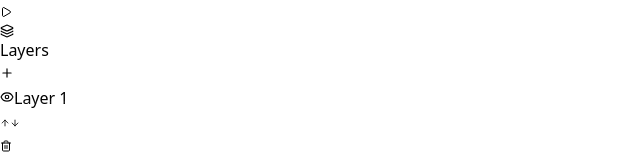
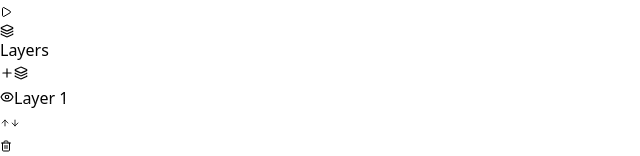
Before and after one commit to Koteyka371/mc-texture-editor, a React (Vite) app: page / in a window 1280 px wide. Shown: the part 940-1096 px from the top of the page, without its empty margins (0-640 px from the left). Built offline with nearby package versions, Linux system fonts and the light colour scheme.

Commit message:
Поменял местами Eraser/Picker (2/3) и добавил Merge Down

```diff
--- a/src/App.jsx
+++ b/src/App.jsx
@@ -288,13 +288,13 @@ export default function App() {
   const [rotationAngle, setRotationAngle] = useState(0);
   const [showHotkeys, setShowHotkeys] = useState(false);
 
-  // --- Горячие клавиши (с настройкой пользователя) ---
+  // --- Hotkeys (with user settings) ---
   const defaultHotkeys = {
     undo: 'ctrl+z',
     redo: 'ctrl+shift+z',
     pencil: '1',
-    picker: '2',
-    eraser: '3',
+    picker: '3',
+    eraser: '2',
     replace: '4',
     marquee: 'm',
     pan: 'h',
@@ -659,6 +659,32 @@ export default function App() {
   function deleteActiveLayer() {
       if (layers.length <= 1) { alert("Cannot delete the last layer!"); return; }
       removeLayer(activeLayerId);
+  }
+
+  function mergeDown() {
+      if (activeLayerIndex >= layers.length - 1) {
+          alert("Cannot merge - this is the bottom layer!");
+          return;
+      }
+      pushToHistory();
+      const currentLayer = layers[activeLayerIndex];
+      const layerBelow = layers[activeLayerIndex + 1];
+
+      const newGrid = currentLayer.grid.map((row, r) =>
+          row.map((pixel, c) => {
+              // If current pixel is transparent, use pixel from layer below
+              if (pixel === 'transparent' || pixel === undefined) {
+                  return layerBelow.grid[r][c];
+              }
+              return pixel;
+          })
+      );
+
+      const newLayers = layers.filter(l => l.id !== layerBelow.id);
+      const newCurrentLayer = { ...currentLayer, grid: newGrid };
+      newLayers[activeLayerIndex] = newCurrentLayer;
+
+      setLayers(newLayers);
   }
 
   // --- Размер и Зум ---
@@ -1420,8 +1446,8 @@ export default function App() {
           {/* Tools */}
           <div className="grid grid-cols-4 gap-1">
             <ToolButton active={tool === 'pencil' && !isShadingMode && !isLightenMode} onClick={() => { setTool('pencil'); setIsShadingMode(false); setIsLightenMode(false); }} icon={<Pencil size={16} />} title="Pencil [1]" />
-            <ToolButton active={tool === 'eraser'} onClick={() => { setTool('eraser'); setIsShadingMode(false); setIsLightenMode(false); }} icon={<Eraser size={16} />} title="Eraser [3]" />
-            <ToolButton active={tool === 'picker'} onClick={() => { setTool('picker'); setIsShadingMode(false); setIsLightenMode(false); }} icon={<Pipette size={16} />} title="Color Picker [2]" />
+            <ToolButton active={tool === 'eraser'} onClick={() => { setTool('eraser'); setIsShadingMode(false); setIsLightenMode(false); }} icon={<Eraser size={16} />} title="Eraser [2]" />
+            <ToolButton active={tool === 'picker'} onClick={() => { setTool('picker'); setIsShadingMode(false); setIsLightenMode(false); }} icon={<Pipette size={16} />} title="Color Picker [3]" />
             <ToolButton active={tool === 'bucket'} onClick={() => { setTool('bucket'); setIsShadingMode(false); setIsLightenMode(false); }} icon={<PaintBucket size={16} />} title="Fill Bucket" />
             <ToolButton active={tool === 'replace'} onClick={() => { setTool('replace'); }} icon={<RefreshCw size={16} />} title="Replace Color [4]" />
             <ToolButton active={tool === 'marquee'} onClick={() => { setTool('marquee'); }} icon={<BoxSelect size={16} />} title="Selection [M]" />
@@ -1627,6 +1653,7 @@ export default function App() {
                     </h3>
                     <div className="flex gap-1">
                         <button onClick={() => addLayer()} title="New layer" className="p-1 bg-neutral-700 hover:bg-neutral-600 rounded text-neutral-300"><Plus size={14} /></button>
+                        <button onClick={mergeDown} title="Merge down" className="p-1 bg-neutral-700 hover:bg-neutral-600 rounded text-neutral-300"><Layers size={14} /></button>
                     </div>
                 </div>
 
```
